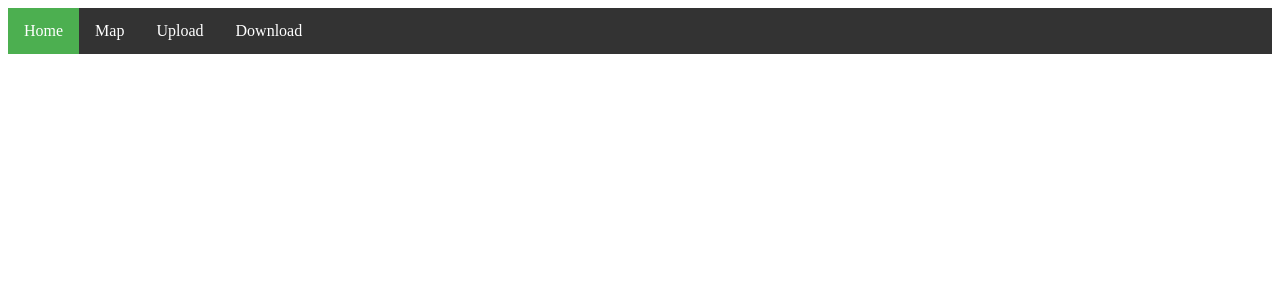
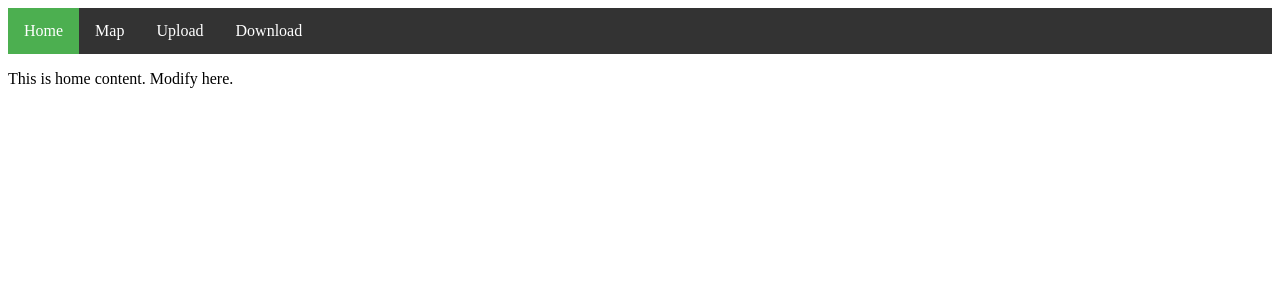
Before and after one commit to nachogoca/Rainfall, a Django app: page /home/ in a window 1280 px wide. Shown: the top 300 px of the page. Run offline with Django 3.2, Linux system fonts and the light colour scheme.

Commit message:
Home template

```diff
--- a/mysite/mysite/views.py
+++ b/mysite/mysite/views.py
@@ -20,4 +20,4 @@ def hours_ahead(request, offset):
     return HttpResponse(html)
 
 def home(request):
-    return render(request, 'navbar.html')
+    return render(request, 'home.html')
--- /dev/null
+++ b/mysite/templates/home.html
@@ -0,0 +1,10 @@
+{% extends "navbar.html" %}
+
+{% block title %}Home{% endblock %}
+{% block activehome %}class="active"{% endblock %}
+
+{% block content %}
+<p>
+    This is home content. Modify here.
+</p>
+{% endblock %}
--- a/mysite/templates/navbar.html
+++ b/mysite/templates/navbar.html
@@ -30,15 +30,18 @@ li a:hover:not(.active) {
     background-color: #4CAF50;
 }
 </style>
+    <title>{% block title %}{% endblock %}</title>
 </head>
 <body>
 
 <ul>
-  <li><a class="active" href="#map">Home</a></li>
-  <li><a href="#map">Map</a></li>
-  <li><a href="#contact">Upload</a></li>
-  <li><a href="#about">Download</a></li>
+    <li><a {% block activehome %}{% endblock %}  href="#map">Home</a></li>
+    <li><a {% block activemap %}{% endblock %}      href="#map">Map</a></li>
+    <li><a {% block activecontact %}{% endblock %}  href="#contact">Upload</a></li>
+    <li><a {% block activeabout %}{% endblock %}    href="#about">Download</a></li>
 </ul>
+
+{% block content %}{% endblock %}
 
 </body>
 </html>
```
Also changed, not shown: 1 other file.
